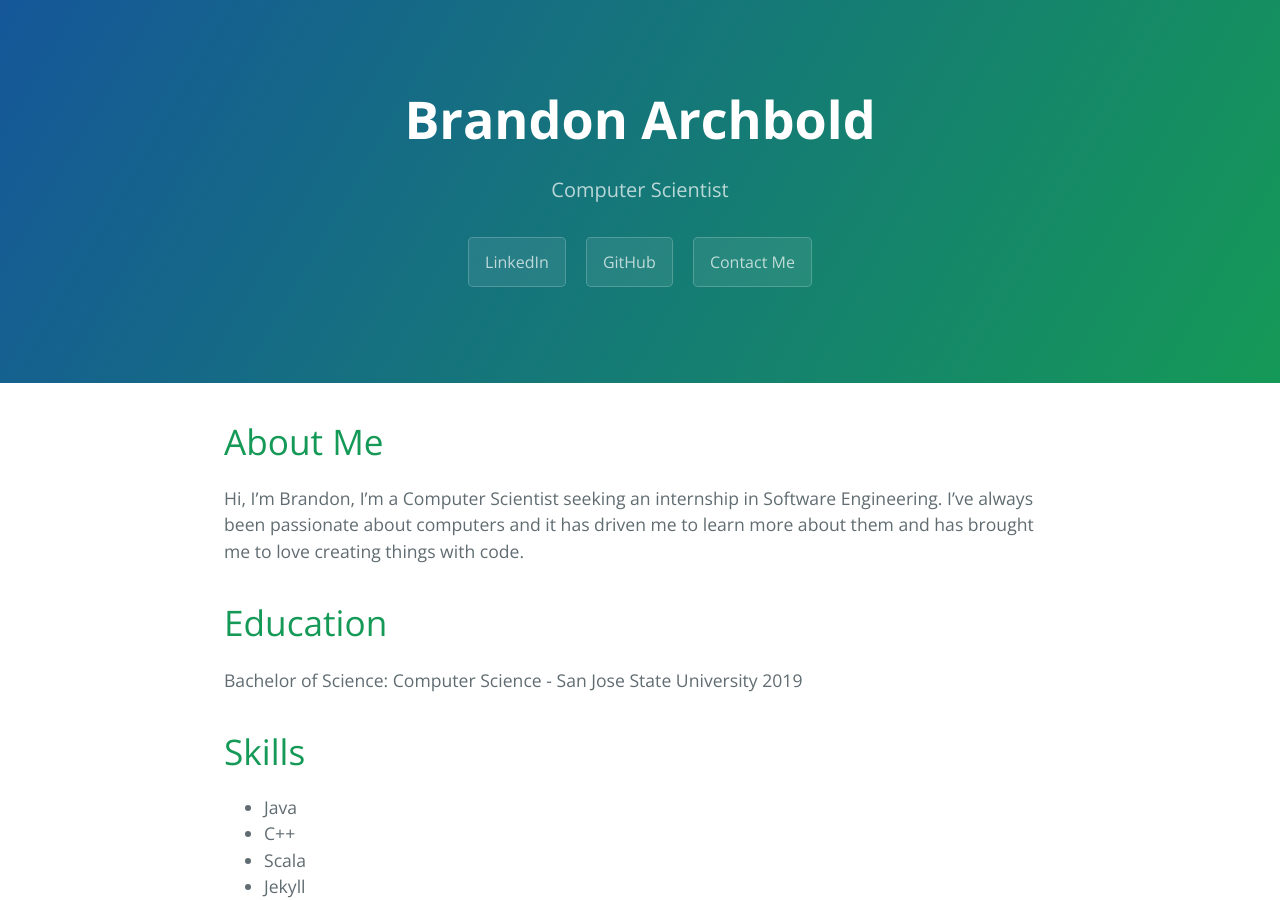
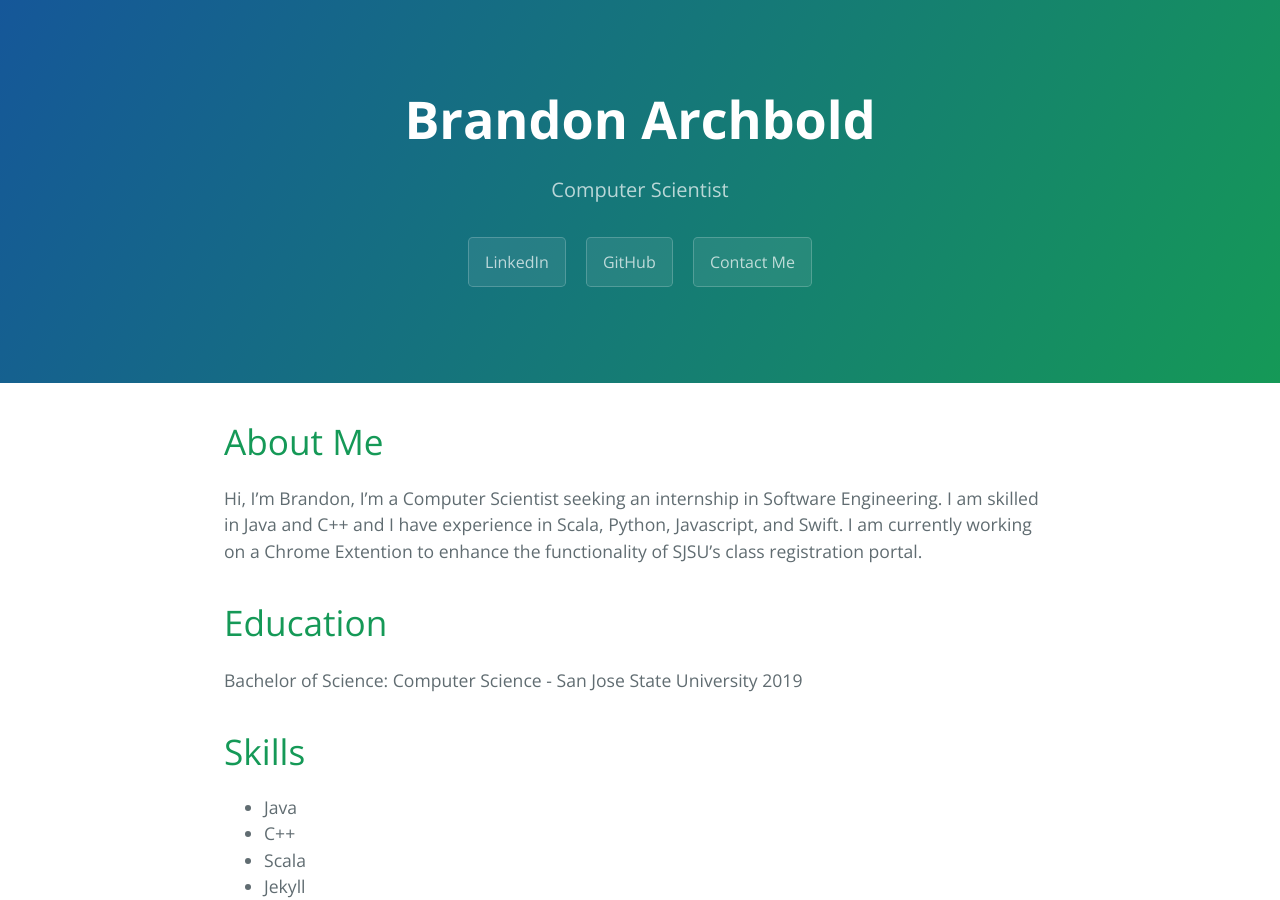
Before and after one commit to brandon-a/personal-website, a Jekyll site: the page built from index.md, in a window 1280 px wide and 900 px high. Built offline with Jekyll 4.4.1, drawn with Linux system fonts in a browser that asks for light colours; our own code applies the rules of GitHub Pages for plain Markdown files.

Commit message:
updated aboutme

```diff
--- a/index.md
+++ b/index.md
@@ -4,7 +4,7 @@ layout: default
 
 # About Me
 
-Hi, I'm Brandon, I'm a Computer Scientist seeking an internship in Software Engineering. I've always been passionate about computers and it has driven me to learn more about them and has brought me to love creating things with code.
+Hi, I'm Brandon, I'm a Computer Scientist seeking an internship in Software Engineering. I am skilled in Java and C++ and I have experience in Scala, Python, Javascript, and Swift. I am currently working on a Chrome Extention to enhance the functionality of SJSU's class registration portal.
 
 # Education
 
```
